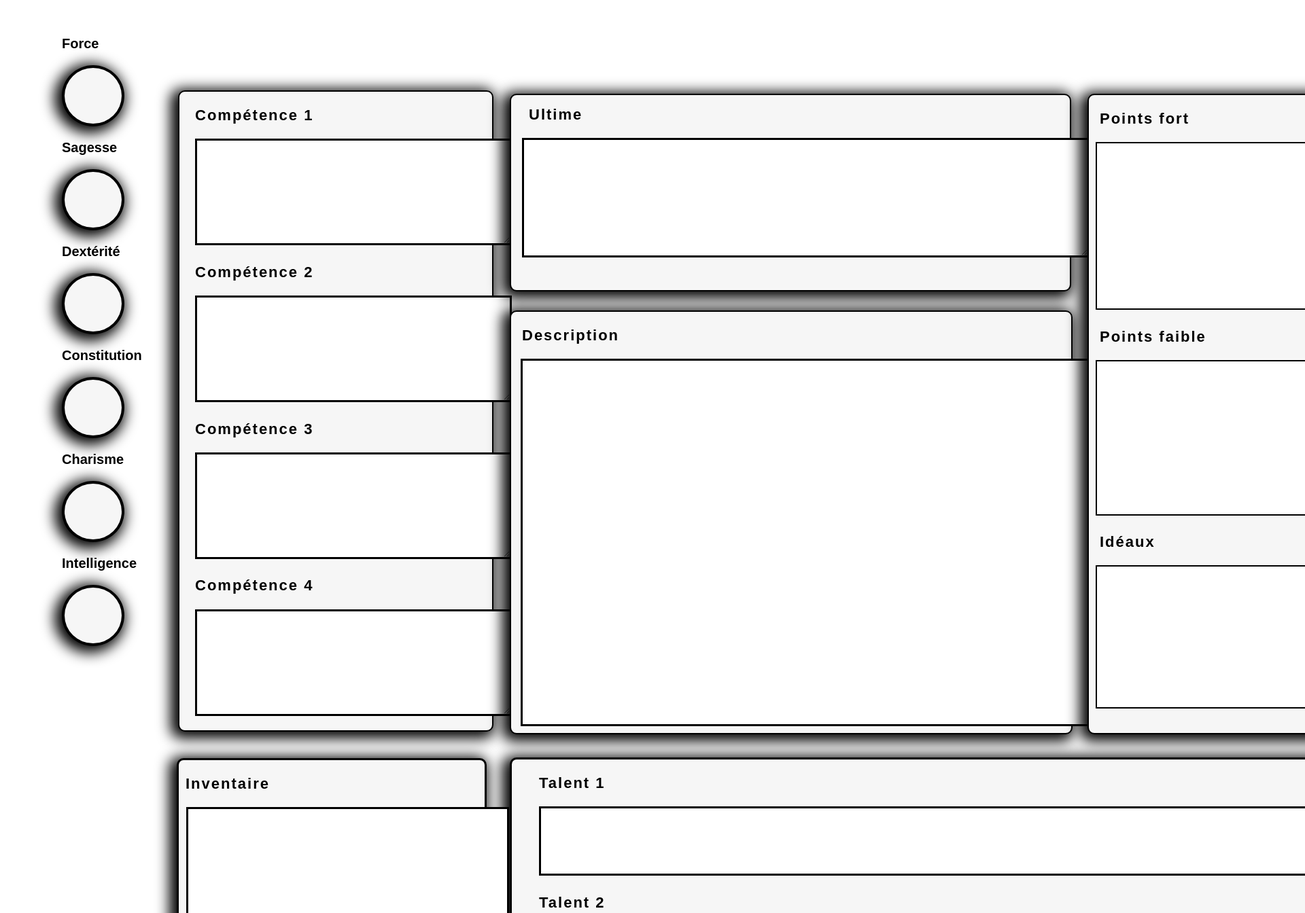
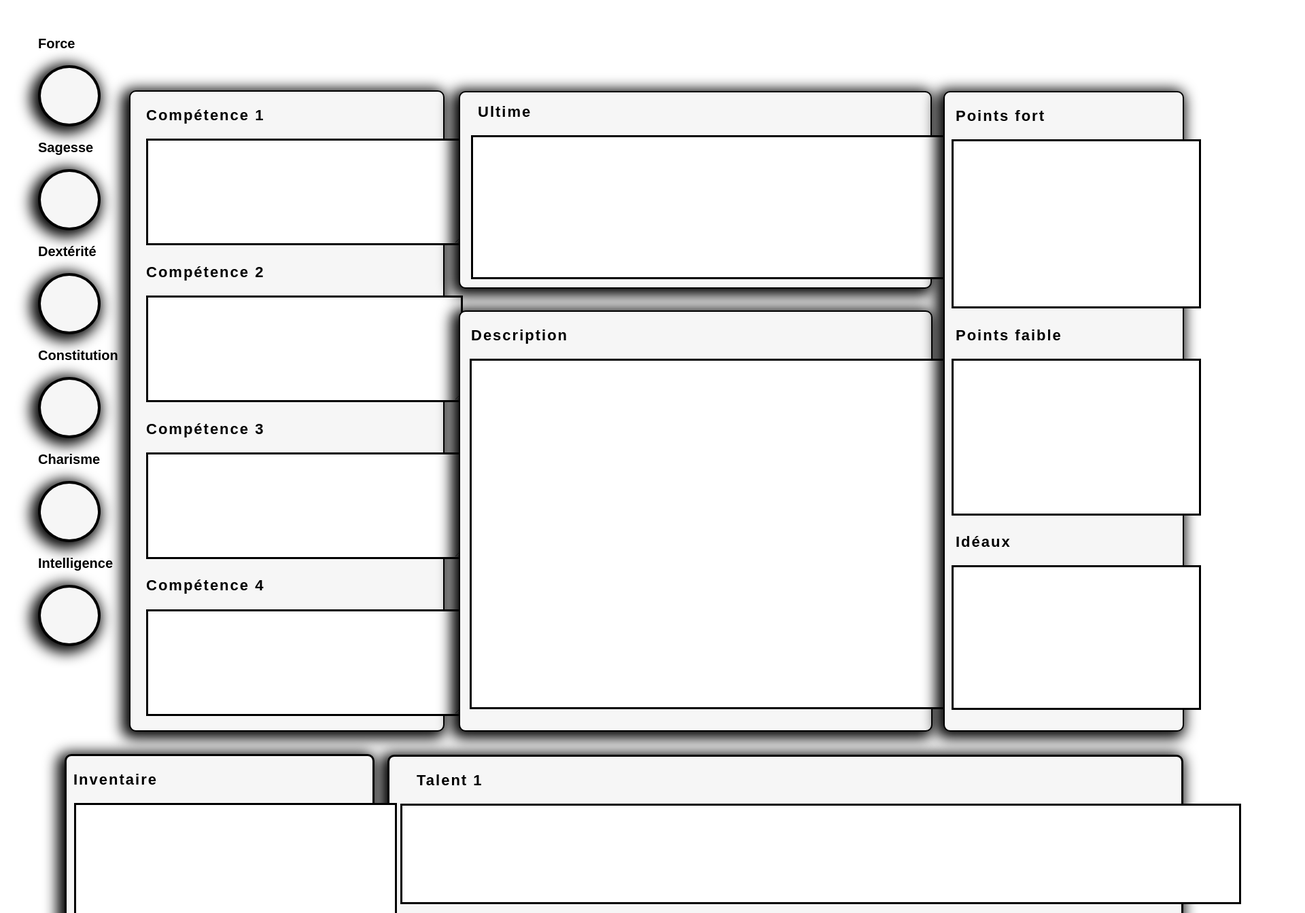
Before and after one commit to iTwiixZ/Fiche-JDR, a website: page index.html in a window 1280 px wide. Shown: the part 260-1604 px from the top of the page at 68% size, 1920 px wide, since content can reach past the window. Drawn offline with nearby package versions, Linux system fonts and the light colour scheme; a web font is replaced by a local one.

Commit message:
fix rezize

```diff
--- a/Sass/base.scss
+++ b/Sass/base.scss
@@ -6,5 +6,7 @@
 }
 
 body{
-  margin: 0;
+  margin: auto;
+  width: 1654px;
+  height: 2339px;
 }
--- a/Sass/description.scss
+++ b/Sass/description.scss
@@ -1,18 +1,19 @@
 .description{
     background-color: #f6f6f6;
-    width: 824px;
-    height: 620px;
+    width: 693px;
+    height: 616px;
     border: solid 2px black;
     border-radius: 10px 10px 10px ;
     -webkit-box-shadow: -5px 4px 20px 6px #000000;
     box-shadow: -5px 4px 20px 6px black;
     position: relative;
-    left: 750px;
+    left: 675px;
     top: -1761px;
     textarea{
         border: black solid 3px;
         margin-left: 14px;
         font-size: 22px;
+        resize: none;
     }
 }
 
--- a/Sass/inventory.scss
+++ b/Sass/inventory.scss
@@ -1,7 +1,7 @@
 .inventory{
     position: relative;
-    bottom:2275px ;
-    left: 260px;
+    bottom:2415px ;
+    left: 95px;
     width: 450px;
     height: 545px;
     background-color: #f6f6f6;
--- a/Sass/point.scss
+++ b/Sass/point.scss
@@ -5,13 +5,14 @@
     -webkit-box-shadow: -5px 4px 20px 6px #000000;
     box-shadow: -5px 4px 20px 6px black;
     position: relative;
-    width: 500px;
+    width: 350px;
     height: 939px;
-    left: 1600px;
-    bottom: 3804px;
+    left: 1388px;
+    bottom: 3942px;
     textarea{
-        border: solid black 2px;
+        border: solid black 3px;
         margin-left: 10px;
+        resize: none;
     }
     h3{
         font-size: 22px;
--- a/Sass/skills.scss
+++ b/Sass/skills.scss
@@ -1,7 +1,7 @@
 .skills{
     position: relative;
     height: 940px;
-    left: 262px;
+    left: 190px;
     top: -850px;
     width: 460px;
     background-color: #f6f6f6;
--- a/Sass/stats.scss
+++ b/Sass/stats.scss
@@ -5,7 +5,7 @@
     justify-content: start;
     padding: 16px;
     width: 200px;
-    margin-left: 35px;
+
   }
 
   .stats-name {
--- a/Sass/talent.scss
+++ b/Sass/talent.scss
@@ -1,7 +1,7 @@
 .talents
 {   position: relative;
-    left: 750px;
-    width: 1350px;
+    left: 570px;
+    width: 1165px;
     background-color: #f6f6f6;
     border: 3px solid black;
     border-radius: 10px 10px 10px 10px;
@@ -11,6 +11,8 @@
     textarea{
         border: black solid 3px;
         resize: none;
+        margin-left: -24px;
+        font-size: 24px;
     }
     h3{
         font-size: 22px;
--- a/Sass/ultime.scss
+++ b/Sass/ultime.scss
@@ -1,5 +1,5 @@
 .ultime{
-    width: 790px;
+    width: 660px;
     height: 255px;
     background-color: #f6f6f6;
     border-radius: 10px 10px 10px 10px;
@@ -7,8 +7,8 @@
     -webkit-box-shadow: -5px 4px 20px 6px #000000;
     box-shadow: -5px 4px 20px 6px black;
     position: relative;
-    left: 750px;
-    top: -1789px;
+    left: 675px;
+    top: -1793px;
     padding: 16px;
     .title-ultime{
         letter-spacing: 2px;
@@ -19,6 +19,7 @@
     }
    textarea{
        border: black solid 3px;
+       resize: none;
 
    }
 
--- a/index.html
+++ b/index.html
@@ -84,13 +84,13 @@
    <!-- ULTIME -->
    <div class="ultime">
        <h3 class="title-ultime">Ultime</h3>
-       <textarea cols="90" rows="9"></textarea>
+       <textarea cols="80" rows="11"></textarea>
    </div>
 
    <!-- DESCRIPTION -->
    <div class="description">
        <h3 class="title-description">Description</h3>
-       <textarea cols="69" rows="21"></textarea>
+       <textarea cols="58" rows="20"></textarea>
    </div>
 
    <!-- TALENTS -->
@@ -98,15 +98,15 @@
        <ol>
            <div class="talent-description">
                <h3>Talent 1</h3>
-               <textarea cols="156" rows="5"></textarea>
+               <textarea cols="92" rows="5"></textarea>
            </div>
            <div class="talent-description">
             <h3>Talent 2</h3>
-            <textarea cols="156" rows="5"></textarea>
+            <textarea cols="92" rows="5"></textarea>
         </div>
         <div class="talent-description">
             <h3>Talent 3</h3>
-            <textarea cols="156" rows="5"></textarea>
+            <textarea cols="92" rows="5"></textarea>
         </div>
        </ol>
    </div>
@@ -120,15 +120,15 @@
 <div class="specs">
     <div class="fort">
         <h3>Points fort</h3>
-        <textarea cols="56" rows="13"></textarea>
+        <textarea cols="38" rows="13"></textarea>
     </div>
     <div class="fort">
         <h3>Points faible</h3>
-        <textarea cols="56" rows="12"></textarea>
+        <textarea cols="38" rows="12"></textarea>
     </div>
     <div class="fort">
         <h3>Idéaux</h3>
-        <textarea cols="56" rows="11"></textarea>
+        <textarea cols="38" rows="11"></textarea>
     </div>
 </div>
 </body>
```
Also changed, not shown: Sass/utils/mixins.scss (added), style.css, 1 other file.
